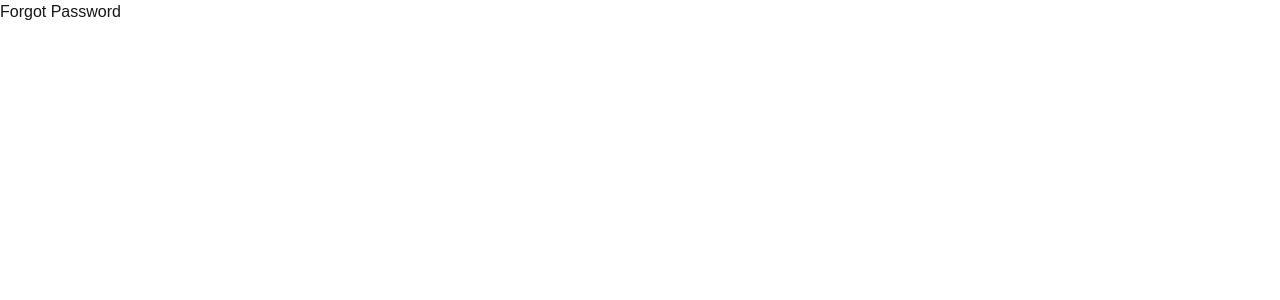
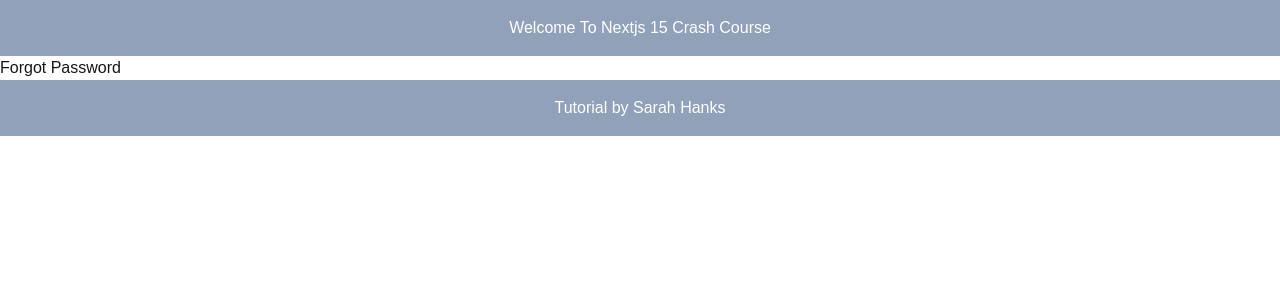
Before and after one commit to SarahHanks04/nextjs-course, a Next.js app: page /forgot-password in a window 1280 px wide. Shown: the top 300 px of the page. Built offline with nearby package versions, Linux system fonts and the light colour scheme.

Commit message:
Add header and footer to RootLayout and create ProductLayout component

```diff
--- a/src/app/layout.js
+++ b/src/app/layout.js
@@ -22,7 +22,13 @@ export default function RootLayout({ children }) {
       <body
         className={`${geistSans.variable} ${geistMono.variable} antialiased`}
       >
+      <header className="bg-slate-400 text-white p-4 text-center">
+        Welcome To Nextjs 15 Crash Course
+      </header>
         {children}
+        <footer className="bg-slate-400 text-white p-4 text-center">
+          Tutorial by Sarah Hanks
+        </footer>
       </body>
     </html>
   );
--- /dev/null
+++ b/src/app/products/[id]/layout.jsx
@@ -0,0 +1,10 @@
+export default function ProductLayout({ children }) {
+  return (
+    <div>
+      {children}
+      <div>
+        <h1>Featured Product Section</h1>
+      </div>
+    </div>
+  );
+}
```
